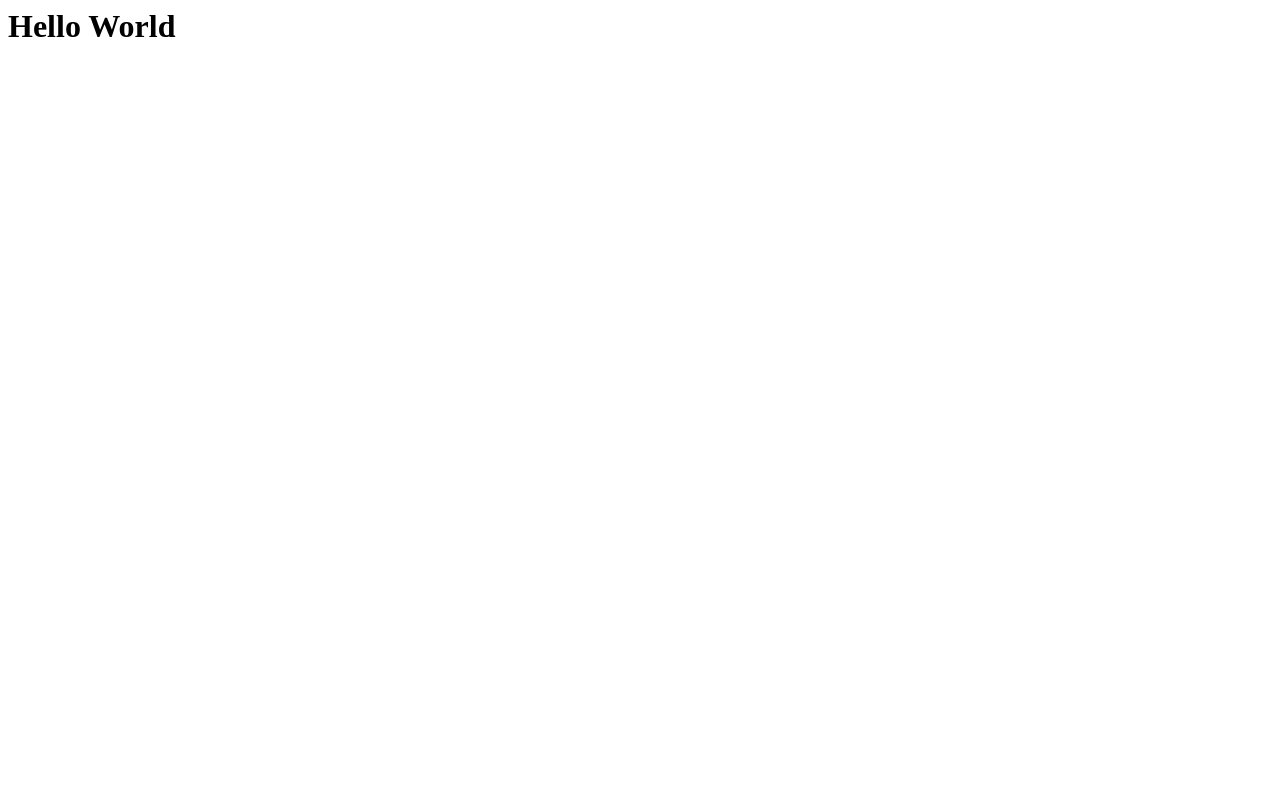
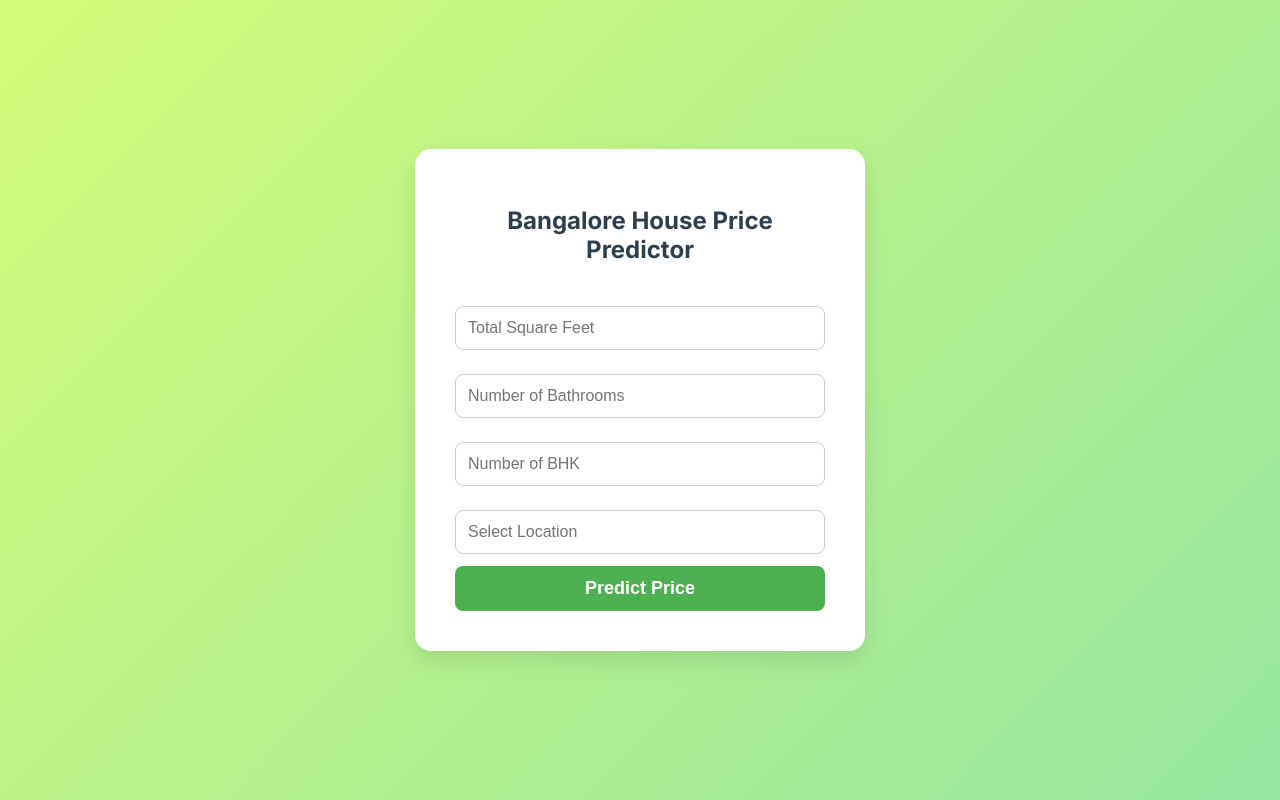
Before and after one commit to Pratikshk16/bangalorehousepricing, a Flask app: page / in a window 1280 px wide. Before the commit the page is almost empty. Run offline with Flask 3, Linux system fonts and the light colour scheme; parts of the project's set-up code (start-up, migrations or seed data) failed here and were passed over.

Commit message:
Model refinement and web app

```diff
--- a/app.py
+++ b/app.py
@@ -1,3 +1,4 @@
+import json
 import pickle
 from flask import Flask, request, jsonify, app, url_for, render_template
 
@@ -10,7 +11,12 @@ scalar = pickle.load(open('scaling.pkl', 'rb'))
 
 @app.route('/')
 def home():
-    return render_template('home.html')
+    # Extract location names from your model or JSON
+    with open("bhp_columns.json") as f:
+        data_columns = json.load(f)['data_columns']
+    location_names = [k for k in data_columns if k not in ['total_sqft', 'bath', 'bhk']]
+    return render_template('home.html', locations=location_names)
+
 
 @app.route('/predict_api', methods=['POST'])
 def predict_api():
@@ -22,5 +28,35 @@ def predict_api():
     print(output[0])
     return jsonify(output[0])
 
+@app.route('/predict', methods=['POST'])
+def predict():
+    total_sqft = float(request.form['total_sqft'])
+    bath = int(request.form['bath'])
+    bhk = int(request.form['bhk'])
+    location = request.form['location'].lower()
+
+    # Load columns
+    with open("bhp_columns.json") as f:
+        data_columns = json.load(f)['data_columns']
+    location_cols = [key for key in data_columns if key not in ['total_sqft', 'bath', 'bhk']]
+
+    # Create input vector
+    input_data = [0] * len(data_columns)
+    input_data[0] = total_sqft
+    input_data[1] = bath
+    input_data[2] = bhk
+    if location in location_cols:
+        loc_index = list(data_columns).index(location)
+        input_data[loc_index] = 1
+
+    # Predict
+    prediction = regmodel.predict([input_data])[0]
+    return render_template('home.html', prediction_text=f"Predicted House Price is: ₹ {round(prediction, 2)} Lakhs", locations=location_cols)
+
+
+
+
+
+
 if __name__ == "__main__":
     app.run(debug=True)
--- a/templates/home.html
+++ b/templates/home.html
@@ -1,3 +1,115 @@
-<h1>
-    Hello World
-</h1>
+<!DOCTYPE html>
+<html lang="en">
+<head>
+  <meta charset="UTF-8">
+  <title>Bangalore House Price Prediction</title>
+  <link href="https://fonts.googleapis.com/css2?family=Inter:wght@400;600;700&display=swap" rel="stylesheet">
+  <style>
+    * {
+      box-sizing: border-box;
+    }
+
+    body {
+      font-family: 'Inter', sans-serif;
+      background: linear-gradient(135deg, #d4fc79 0%, #96e6a1 100%);
+      margin: 0;
+      padding: 0;
+      display: flex;
+      justify-content: center;
+      align-items: center;
+      min-height: 100vh;
+    }
+
+    .container {
+      background-color: #ffffff;
+      padding: 40px;
+      border-radius: 16px;
+      box-shadow: 0 10px 25px rgba(0, 0, 0, 0.1);
+      max-width: 450px;
+      width: 90%;
+      animation: fadeIn 1s ease-in-out;
+    }
+
+    h1 {
+      text-align: center;
+      font-weight: 700;
+      font-size: 24px;
+      color: #2c3e50;
+      margin-bottom: 30px;
+    }
+
+    input, select {
+      width: 100%;
+      padding: 12px;
+      margin: 12px 0;
+      font-size: 16px;
+      border: 1px solid #ccc;
+      border-radius: 8px;
+      transition: border-color 0.3s;
+    }
+
+    input:focus {
+      border-color: #4CAF50;
+      outline: none;
+    }
+
+    button {
+      width: 100%;
+      padding: 12px;
+      background-color: #4CAF50;
+      color: white;
+      font-size: 18px;
+      border: none;
+      border-radius: 8px;
+      cursor: pointer;
+      transition: background-color 0.3s ease;
+      font-weight: 600;
+    }
+
+    button:hover {
+      background-color: #45a049;
+    }
+
+    .result {
+      margin-top: 20px;
+      padding: 10px;
+      font-size: 18px;
+      font-weight: 600;
+      color: #2e7d32;
+      text-align: center;
+    }
+
+    @keyframes fadeIn {
+      from { opacity: 0; transform: translateY(20px); }
+      to { opacity: 1; transform: translateY(0); }
+    }
+  </style>
+</head>
+
+<body>
+  <div class="container">
+    <h1>Bangalore House Price Predictor</h1>
+
+    <form action="{{ url_for('predict') }}" method="post">
+      <input type="number" name="total_sqft" placeholder="Total Square Feet" required>
+      <input type="number" name="bath" placeholder="Number of Bathrooms" required>
+      <input type="number" name="bhk" placeholder="Number of BHK" required>
+
+      <input list="locations" name="location" placeholder="Select Location" required>
+      <datalist id="locations">
+        {% for loc in locations %}
+          <option value="{{ loc }}">
+        {% endfor %}
+      </datalist>
+
+      <button type="submit">Predict Price</button>
+    </form>
+
+    {% if prediction_text %}
+    <div class="result">
+      {{ prediction_text }}
+    </div>
+    {% endif %}
+  </div>
+</body>
+</html>
```
Also changed, not shown: 5 other files.
